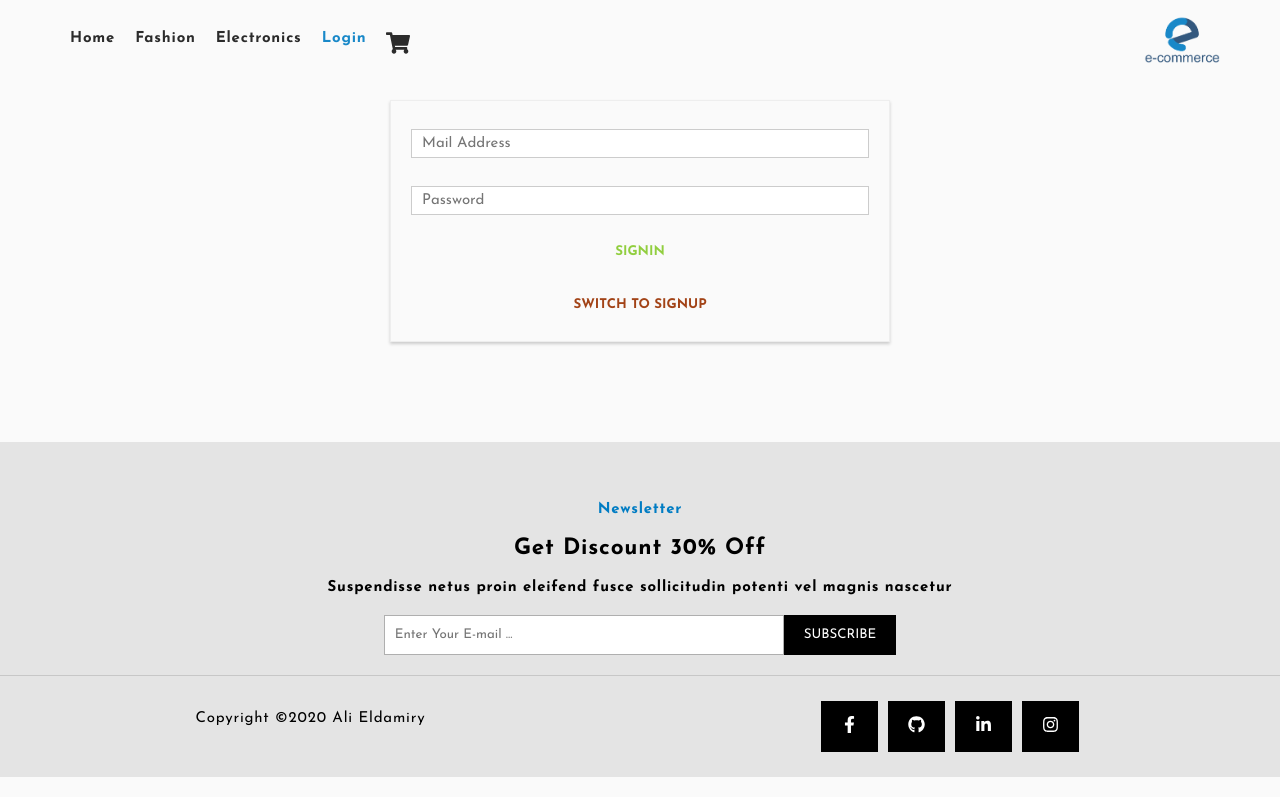
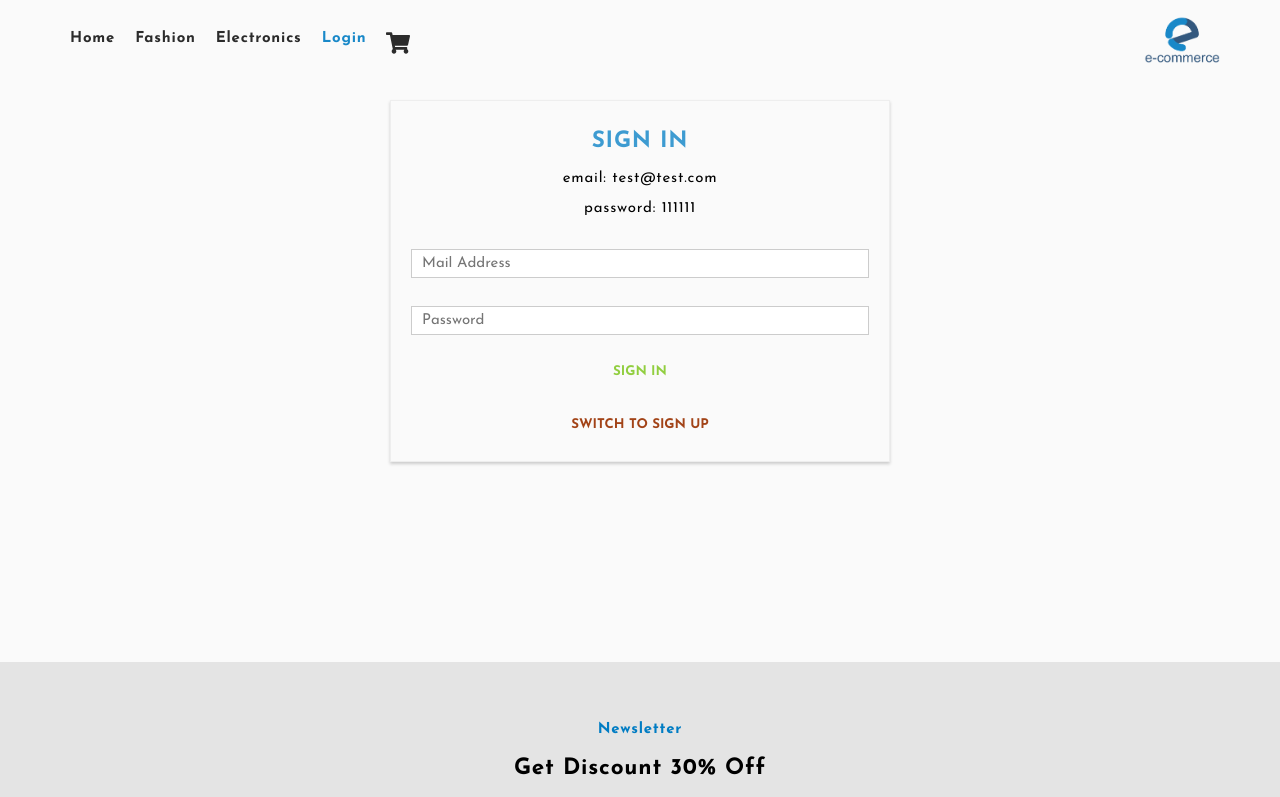
Before and after one commit to alieldamiry/E-commerce, a React app: page /auth in a window 1280 px wide. Shown: the top 797 px of the page. Built offline with nearby package versions, Linux system fonts and the light colour scheme.

Commit message:
improved styling

```diff
--- a/src/components/Product/Product.css
+++ b/src/components/Product/Product.css
@@ -35,10 +35,10 @@
 
 .Overlay {
     background-color: rgb(0, 126, 199);
-    height: 100%;
-    width: 0;
+    height: 0;
+    width: 100%;
     position: absolute;
-    bottom: 0;
+    top: 0;
     right: 0;
     opacity: 0.9;
     transition: 300ms;
@@ -56,7 +56,7 @@
 }
 
 .icon {
-    width: 40%;
+    width: 20%;
     cursor: pointer;
     transition: 200ms;
 }
@@ -66,6 +66,6 @@
 }
 
 .Product:hover .Overlay {
-    width: 100%;
+    height: 100%;
     display: block;
 }
--- a/src/components/Product/Product.js
+++ b/src/components/Product/Product.js
@@ -8,7 +8,6 @@ const Product = (props) => {
     let imageSource = require('../../assets/images/products/' + props.product.name + '.jpg')
     return (
         <div className={classes.Product}>
-
             <img className={classes.img} src={imageSource} alt={props.product.name} />
             <div className={classes.naming}>
                 <p>{props.product.name}</p>
--- a/src/containers/Auth/Auth.js
+++ b/src/containers/Auth/Auth.js
@@ -100,14 +100,19 @@ const Auth = props => {
 
     return (
         <div className={classes.Auth}>
+            <h2 style={{ 'color': '#3D9BD1' }}>{isSignup ? 'SIGN UP' : 'SIGN IN'}</h2>
+            {!isSignup ? <div>
+                <p>email: test@test.com</p>
+                <p>password: 111111</p>
+            </div> : null}
             {authRedirect}
             {errorMessage}
             <form onSubmit={submitHandler}>
                 {form}
-                <button className={classes.Btn}>{isSignup ? 'SIGNUP' : 'SIGNIN'}</button>
+                <button className={classes.Btn}>{isSignup ? 'SIGN UP' : 'SIGN IN'}</button>
             </form>
             <button onClick={switchAuthModeHandler} className={[classes.Btn, classes.red].join(' ')}>
-                SWITCH TO {isSignup ? 'SIGNIN' : 'SIGNUP'}</button>
+                SWITCH TO {isSignup ? 'SIGN IN' : 'SIGN UP'}</button>
         </div>
     );
 }
--- a/src/containers/Layout/Layout.css
+++ b/src/containers/Layout/Layout.css
@@ -5,8 +5,8 @@
 .Footer {
     padding: 20px 0;
     background-color: #e4e4e4;
-    height: auto;
-    margin-top: 100px;
+    /* height: auto; */
+    margin-top: 200px;
 }
 
 .Subscribe {
--- a/src/containers/Products/Products.css
+++ b/src/containers/Products/Products.css
@@ -1,4 +1,3 @@
-@media (max-width:600px) {
 .Products {
     margin: 0 auto;
     width: auto;
@@ -6,14 +5,13 @@
     display: grid;
     grid-template-columns: repeat(2, 1fr);
 }
-}
 
-@media (min-width:800px) {
+@media (min-width:790px) {
     .Products {
         margin: auto;
         width: auto;
         height: auto;
         display: grid;
-        grid-template-columns: repeat(4, 1fr);
+        grid-template-columns: repeat(5, 1fr);
     }
 }
```
Also changed, not shown: src/assets/images/products/1.jpg (added), src/assets/images/products/NMD Shoes.jpg. Lines whose indentation alone changed are shown as unchanged.
